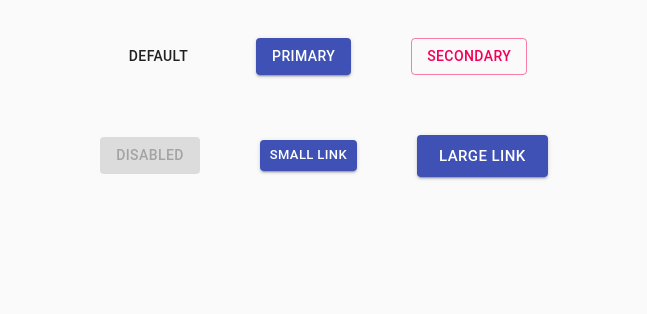
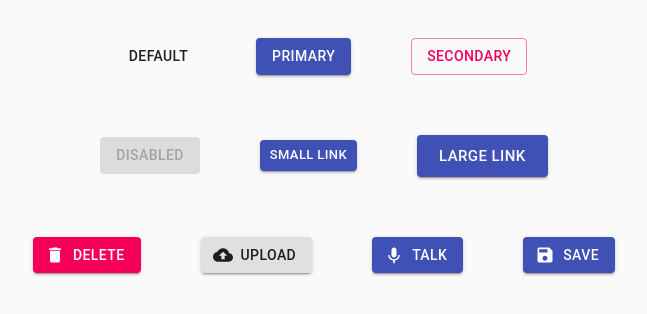
Before and after one commit to TakuoIshida/Material-UI-Components, a React (Create React App) app: page / in a window 1280 px wide. Shown: the top 314 px of the page, without its empty margins (316-963 px from the left). Built offline with nearby package versions, Linux system fonts and the light colour scheme.

Commit message:
button with Icons

```diff
--- a/src/components/Button/Button.jsx
+++ b/src/components/Button/Button.jsx
@@ -1,5 +1,10 @@
 import React, { Component }  from 'react';
 import Button from '@material-ui/core/Button';
+import DeleteIcon from '@material-ui/icons/Delete';
+import CloudUploadIcon from '@material-ui/icons/CloudUpload';
+import KeyboardVoiceIcon from '@material-ui/icons/KeyboardVoice';
+import Icon from '@material-ui/core/Icon';
+import SaveIcon from '@material-ui/icons/Save';
 
 import styles from './Button.module.css';
 
@@ -17,6 +22,12 @@ class Buttons extends Component {
                     <Button variant="contained" size="small" color="primary" href="#contained-buttons" className={styles.margin}>small Link</Button>
                     <Button variant="contained" size="large" color="primary" href="#contained-buttons" className={styles.margin}>large Link</Button>
                 </div>
+                <div>
+                    <Button variant="contained" color="secondary" className={styles.margin} startIcon={<DeleteIcon/>}>Delete</Button>
+                    <Button variant="contained" color="default" className={styles.margin} startIcon={<CloudUploadIcon />}>Upload</Button>
+                    <Button variant="contained" color="primary" className={styles.margin} startIcon={<KeyboardVoiceIcon />}>Talk</Button>
+                    <Button variant="contained" color="primary" className={styles.margin} startIcon={<SaveIcon />}>Save</Button>
+                </div>
             </div>
         )
     }
```
